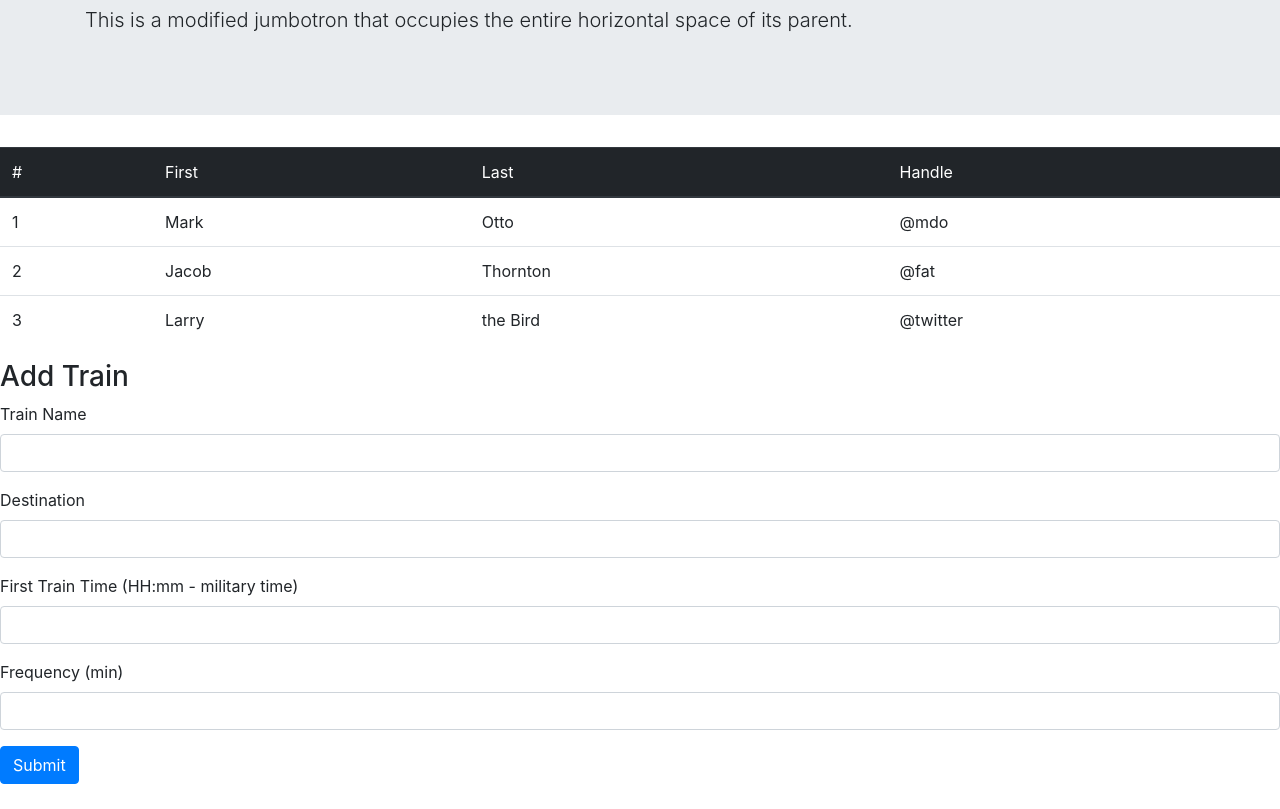
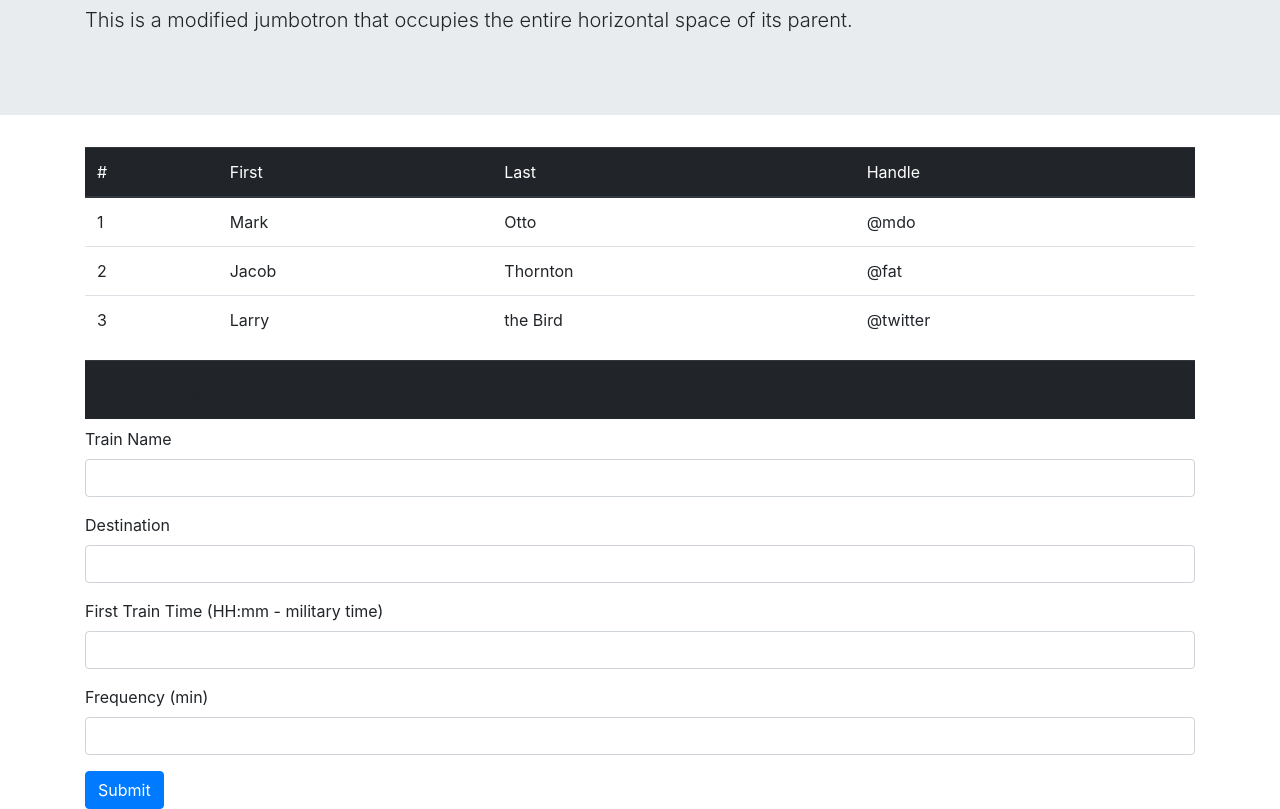
Before and after one commit to Tygabomb/Train-Schedule, a plain HTML site: page index.html in a window 1280 px wide. Shown: the part 134-943 px from the top of the page. Before the commit the page ends 918 px from the top, so only its background shows below. Drawn offline with nearby package versions, Linux system fonts and the light colour scheme; a small style sheet from the web is missing.

Commit message:
boot strap changes 1

```diff
--- a/assets/CSS/style.css
+++ b/assets/CSS/style.css
@@ -7,8 +7,7 @@ body{
     background-image: url();
     font-family: 'Hind', sans-serif;
 
-    /* color: #777;
-    background-color: #777; */
+
 }
 
 .jumbtron {
@@ -16,3 +15,15 @@ body{
     color:#eeee;
 
 }
+
+h3 {
+    padding: .75rem;
+    vertical-align: top;
+    border-top: 1px solid #dee2e6;
+    color: #fff;
+    background-color: #212529;
+    border-color: #32383e;
+    margin: 0px 0px 20px 0px;
+
+
+}
--- a/index.html
+++ b/index.html
@@ -8,7 +8,8 @@
     <title>Train Schedule</title>
 
     <!-- Boot Strap  -->
-    <link rel="stylesheet" href="https://stackpath.bootstrapcdn.com/bootstrap/4.1.3/css/bootstrap.min.css" integrity="sha384-MCw98/SFnGE8fJT3GXwEOngsV7Zt27NXFoaoApmYm81iuXoPkFOJwJ8ERdknLPMO" crossorigin="anonymous">
+    <link rel="stylesheet" href="https://stackpath.bootstrapcdn.com/bootstrap/4.1.3/css/bootstrap.min.css" integrity="sha384-MCw98/SFnGE8fJT3GXwEOngsV7Zt27NXFoaoApmYm81iuXoPkFOJwJ8ERdknLPMO"
+        crossorigin="anonymous">
 
     <link rel="SHORTCUT ICON" href=" " />
     <meta name="viewport" content="width=device-width, initial-scale=1">
@@ -25,6 +26,7 @@
             <p class="lead">This is a modified jumbotron that occupies the entire horizontal space of its parent.</p>
         </div>
     </div>
+    <div class="container">
         <table class="table">
             <thead class="thead-dark">
                 <tr>
@@ -55,8 +57,8 @@
                 </tr>
             </tbody>
         </table>
-
-
+    </div>
+    <div class="container">
         <div class="row">
             <div class="col-md-12">
                 <div class="panel panel-default">
@@ -103,7 +105,11 @@
 <!-- Added a link to Bootstrap-->
 <!-- Main Js  -->
 <script src="./assets/Javascript/app.js"></script>
-<link rel="stylesheet" href="https://maxcdn.bootstrapcdn.com/bootstrap/4.1.3/css/bootstrap.min.css" integrity="sha384-1q8mTJOASx8j1Au+a5WDVnPi2lkFfwwEAa8hDDdjZlpLegxhjVME1fgjWPGmkzs7" crossorigin="anonymous">
-<script src="https://code.jquery.com/jquery-3.3.1.slim.min.js" integrity="sha384-q8i/X+965DzO0rT7abK41JStQIAqVgRVzpbzo5smXKp4YfRvH+8abtTE1Pi6jizo" crossorigin="anonymous"></script>
-<script src="https://cdnjs.cloudflare.com/ajax/libs/popper.js/1.14.3/umd/popper.min.js" integrity="sha384-ZMP7rVo3mIykV+2+9J3UJ46jBk0WLaUAdn689aCwoqbBJiSnjAK/l8WvCWPIPm49" crossorigin="anonymous"></script>
-<script src="https://stackpath.bootstrapcdn.com/bootstrap/4.1.3/js/bootstrap.min.js" integrity="sha384-ChfqqxuZUCnJSK3+MXmPNIyE6ZbWh2IMqE241rYiqJxyMiZ6OW/JmZQ5stwEULTy" crossorigin="anonymous"></script>
+<link rel="stylesheet" href="https://maxcdn.bootstrapcdn.com/bootstrap/4.1.3/css/bootstrap.min.css" integrity="sha384-1q8mTJOASx8j1Au+a5WDVnPi2lkFfwwEAa8hDDdjZlpLegxhjVME1fgjWPGmkzs7"
+    crossorigin="anonymous">
+<script src="https://code.jquery.com/jquery-3.3.1.slim.min.js" integrity="sha384-q8i/X+965DzO0rT7abK41JStQIAqVgRVzpbzo5smXKp4YfRvH+8abtTE1Pi6jizo"
+    crossorigin="anonymous"></script>
+<script src="https://cdnjs.cloudflare.com/ajax/libs/popper.js/1.14.3/umd/popper.min.js" integrity="sha384-ZMP7rVo3mIykV+2+9J3UJ46jBk0WLaUAdn689aCwoqbBJiSnjAK/l8WvCWPIPm49"
+    crossorigin="anonymous"></script>
+<script src="https://stackpath.bootstrapcdn.com/bootstrap/4.1.3/js/bootstrap.min.js" integrity="sha384-ChfqqxuZUCnJSK3+MXmPNIyE6ZbWh2IMqE241rYiqJxyMiZ6OW/JmZQ5stwEULTy"
+    crossorigin="anonymous"></script>
```
Lines whose indentation alone changed are shown as unchanged.
